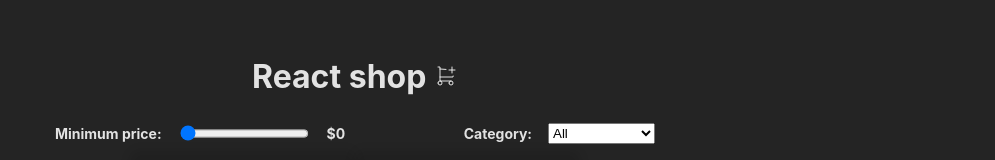
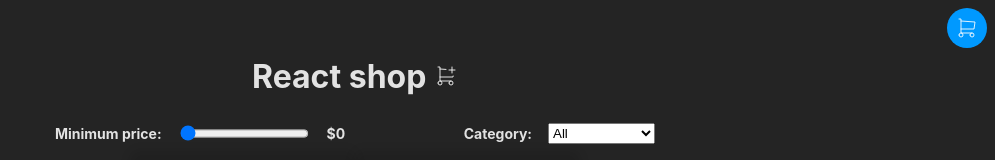
Before and after one commit to eugenia1984/React-desde-cero-con-MiduDev, a React (Vite) app in the folder projects/06-shopping-cart/: page / in a window 1280 px wide. Shown: the top 160 px of the page, without its empty margins (285-1280 px from the left). Built offline with nearby package versions, Linux system fonts and the light colour scheme.

Commit message:
Agrego el carrito

```diff
--- a/projects/06-shopping-cart/src/App.jsx
+++ b/projects/06-shopping-cart/src/App.jsx
@@ -5,6 +5,7 @@
 import Products from "./components/products/Products";
 import Footer from "./components/footer/Footer";
 import "./App.css";
+import Cart from "./components/cart/Cart";
 
 function App() {
   const { filters, filterProducts } = useFilters();
@@ -14,6 +15,7 @@
   return (
     <>
       <Header />
+      <Cart />
       <Products products={filteredProducts} />
       <Footer />
     </>
--- /dev/null
+++ b/projects/06-shopping-cart/src/components/cart/Cart.css
@@ -0,0 +1,56 @@
+.cart {
+  background: #000;
+  display: none;
+  padding: 32px;
+  position: fixed;
+  right: 0px;
+  top: 0px;
+  width: 200px;
+}
+
+.cart img {
+  aspect-ratio: 16/9;
+  width: 100%;
+}
+
+.cart li {
+  border-bottom: 1px solid #444;
+  padding-bottom: 16px;
+}
+
+.cart footer {
+  display: flex;
+  gap: 8px;
+  justify-content: center;
+  align-items: center;
+}
+
+.cart footer button {
+  padding: 8px;
+}
+
+.cart-button {
+  align-items: center;
+  background: #09f;
+  border-radius: 9999px;
+  cursor: pointer;
+  display: flex;
+  height: 32px;
+  justify-content: center;
+  padding: 4px;
+  position: absolute;
+  right: 8px;
+  top: 8px;
+  transition: all .3s ease;
+  width: 32px;
+  z-index: 9999;
+}
+
+.cart-button:hover {
+  scale: 1.1;
+}
+
+.cart-button ~ input:checked ~ .cart {
+  height: 100%;
+  display: block;
+}
--- /dev/null
+++ b/projects/06-shopping-cart/src/components/cart/Cart.jsx
@@ -0,0 +1,38 @@
+import React, { useId } from "react";
+import { CartIcon, ClearCartIcon } from "../Icons";
+import "./Cart.css";
+
+const Cart = () => {
+  const cartCheckboxId = useId();
+
+  return (
+    <>
+      <label className="cart-button" htmlFor={cartCheckboxId}>
+        <CartIcon />
+      </label>
+      <input id={cartCheckboxId} type="checkbox" hidden></input>
+      <aside className="cart">
+        <ul>
+          <li>
+            <img
+              src="	https://i.dummyjson.com/data/products/6/thumbnail.png"
+              alt="laptop"
+            />
+            <div>
+              <strong>laptop</strong> - $1749
+            </div>
+            <footer>
+              <small>Qty: 1</small>
+              <button>+</button>
+            </footer>
+          </li>
+        </ul>
+        <button>
+          <ClearCartIcon />
+        </button>
+      </aside>
+    </>
+  );
+};
+
+export default Cart;
```
Also changed, not shown: 1 other file (tests, documents, lock files or other folders).
